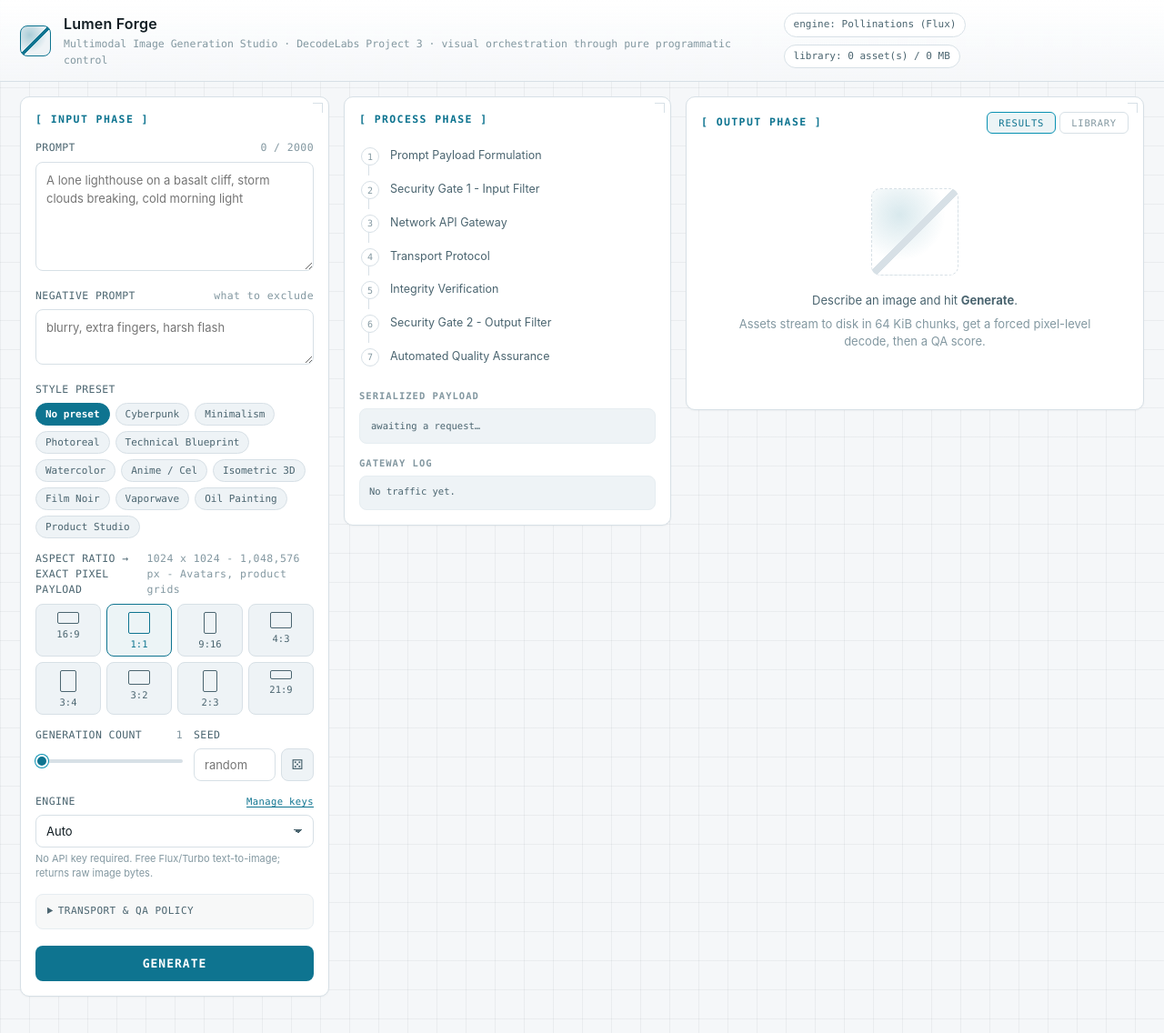
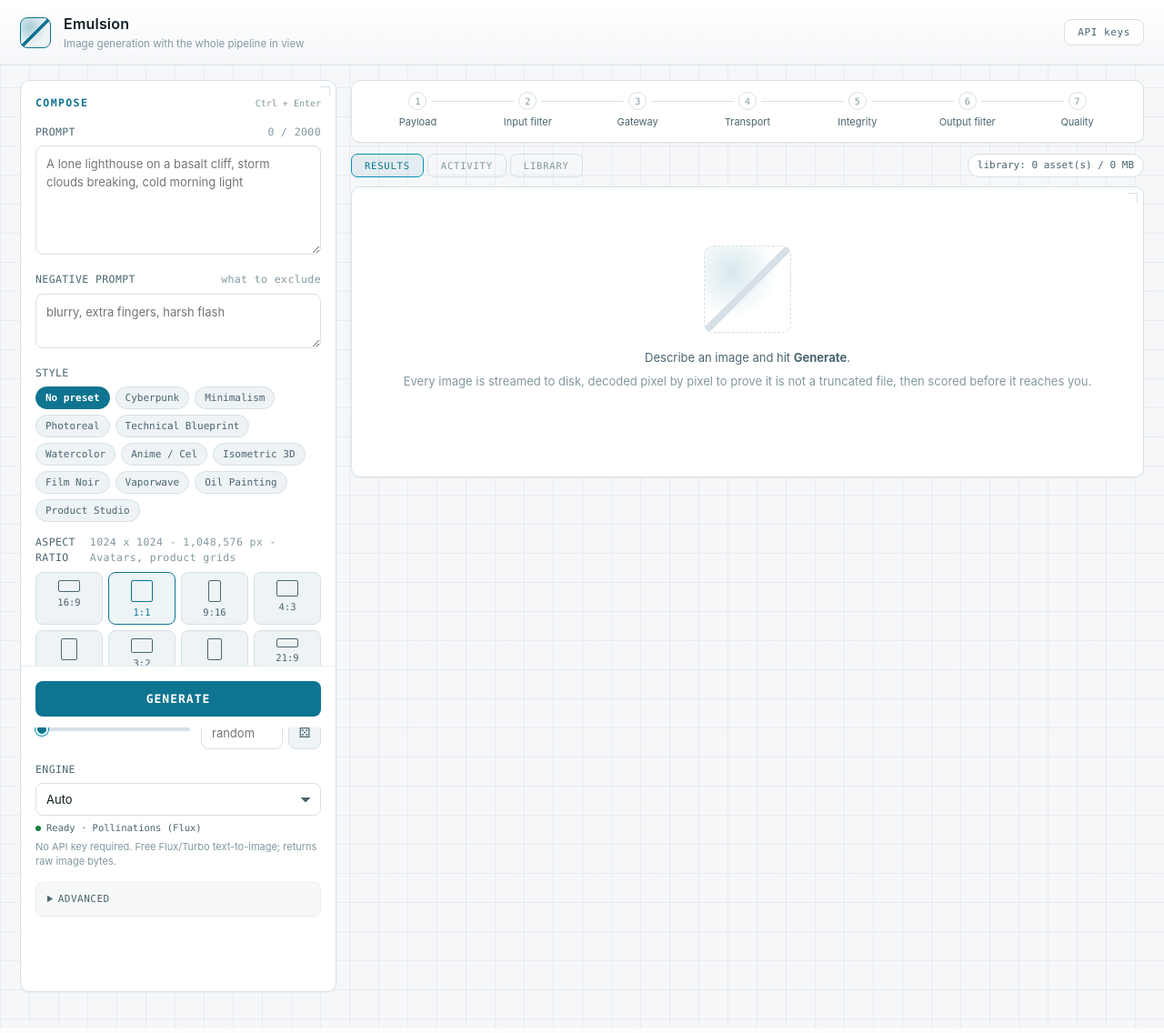
Before and after one commit to HassanKhalid8/Week3_GenerativeAI, a Flask app: template webapp/templates/index.html in a window 1280 px wide. Shown: the whole page at 91% size. Run offline with Flask 3, Linux system fonts and the light colour scheme; the template is opened without the code that fills it, so the values that code supplies are empty; some libraries are stand-ins or nearby versions.

Commit message:
name updated

```diff
--- a/imagestudio/__init__.py
+++ b/imagestudio/__init__.py
@@ -1,6 +1,6 @@
-"""Multimodal Image Generation Studio - DecodeLabs Generative AI Project 3.
+"""Emulsion - the image generation pipeline behind the studio.
 
-A text-to-image studio built as a six-stage production pipeline rather than a
+A text-to-image studio built as a seven-stage production pipeline rather than a
 single API call: payload formulation, a shielded network gateway, dual moderation
 gates, memory-safe chunked transport, forced pixel-level integrity verification,
 and automated quality assurance.
--- a/imagestudio/engine.py
+++ b/imagestudio/engine.py
@@ -1,4 +1,4 @@
-"""The orchestrator - the complete Project 3 blueprint, end to end.
+"""The orchestrator - the complete pipeline, end to end.
 
   1. Prompt payload formulation   params.py  + styles.py
   2. Network API gateway          transport.py (split timeout, backoff + jitter)
--- a/imagestudio/providers/__init__.py
+++ b/imagestudio/providers/__init__.py
@@ -38,7 +38,7 @@
 }
 
 # Free and key-less first, then free-with-key, then paid, then offline.
-AUTO_ORDER = ("pollinations", "gemini", "huggingface", "stability", "openai", "mock")
+AUTO_ORDER = ("pollinations", "huggingface", "gemini", "stability", "openai", "mock")
 
 
 def _options_for(name: str) -> dict:
--- a/imagestudio/storage.py
+++ b/imagestudio/storage.py
@@ -40,7 +40,7 @@
 
 def _fallback_root() -> Path:
     """The last-resort scratch directory. Writable everywhere, persistent nowhere."""
-    fallback = Path(tempfile.gettempdir()) / "lumen-forge-assets"
+    fallback = Path(tempfile.gettempdir()) / "emulsion-assets"
     fallback.mkdir(parents=True, exist_ok=True)
     return fallback
 
--- a/run.py
+++ b/run.py
@@ -102,7 +102,7 @@
 def main() -> int:
     parser = argparse.ArgumentParser(
         prog="run.py",
-        description="Lumen Forge - Multimodal Image Generation Studio - CLI pipeline",
+        description="Emulsion - Image Generation Studio - CLI pipeline",
     )
     parser.add_argument("prompt", nargs="?", help="the text description to render")
     parser.add_argument("-N", "--negative", default="", help="negative prompt")
--- a/webapp/app.py
+++ b/webapp/app.py
@@ -532,7 +532,7 @@
     args = parser.parse_args()
 
     active = provider_registry.resolve("auto")
-    print("  Lumen Forge - Multimodal Image Generation Studio")
+    print("  Emulsion - Image Generation Studio")
     print(f"  Engine    : {active.label} ({'no key required' if not active.env_key else active.env_key + ' detected'})")
     print(f"  Assets    : {assets_root()}")
     print(f"  Transport : {'single-request (serverless)' if SERVERLESS else 'server-sent events'}")
--- a/webapp/static/app.css
+++ b/webapp/static/app.css
@@ -1,4 +1,4 @@
-/* Lumen Forge - light blueprint console theme.
+/* Emulsion - light blueprint console theme.
    Light drafting grid, teal line work, monospaced instrumentation. */
 
 :root {
@@ -72,9 +72,17 @@
 }
 
 .topbar h1 { font-size: 16px; letter-spacing: 0.2px; }
-.sub { margin: 2px 0 0; font-size: 11.5px; color: var(--ink-faint); font-family: var(--mono); }
+.sub { margin: 2px 0 0; font-size: 11.5px; color: var(--ink-faint); }
 
-.topbar-meta { display: flex; gap: 8px; flex-wrap: wrap; }
+.topbar-actions { display: flex; align-items: center; gap: 10px; }
+
+.ghost-btn {
+  font-family: var(--mono); font-size: 11px; letter-spacing: 0.6px;
+  padding: 7px 14px; border-radius: 8px; cursor: pointer;
+  border: 1px solid var(--line); background: var(--panel); color: var(--ink-dim);
+  transition: color 0.15s, border-color 0.15s;
+}
+.ghost-btn:hover { color: var(--accent); border-color: var(--accent-dim); }
 
 .chip {
   font-family: var(--mono); font-size: 11px; padding: 4px 10px;
@@ -83,14 +91,19 @@
   white-space: nowrap;
 }
 
-/* ---------------- layout ---------------- */
-.layout {
+/* ---------------- layout ----------------
+   A composer rail and a work surface, rather than one column per pipeline
+   phase: the thing a visitor came to do is write a prompt and look at images,
+   so those get the room, and the instrumentation moves behind a tab. */
+.workspace {
   display: grid;
-  grid-template-columns: 340px 360px minmax(0, 1fr);
+  grid-template-columns: 348px minmax(0, 1fr);
   gap: 16px;
   padding: 16px 22px 40px;
   align-items: start;
 }
+
+.stagearea { min-width: 0; }
 
 .panel {
   background: var(--panel);
@@ -111,6 +124,33 @@
   font-family: var(--mono); font-size: 11.5px; letter-spacing: 1.4px;
   color: var(--accent); text-transform: uppercase; margin-bottom: 14px;
 }
+
+.panel-head {
+  display: flex; align-items: baseline; justify-content: space-between;
+  gap: 10px; margin-bottom: 14px;
+}
+.panel-head .panel-title { margin-bottom: 0; }
+.hint-inline { font-family: var(--mono); font-size: 10px; color: var(--ink-faint); }
+
+/* The composer is long; the action that ends it should never be scrolled off.
+   Sticky rather than a fixed footer, so it releases at the end of the column. */
+.composer-actions {
+  position: sticky; bottom: 0; z-index: 5;
+  margin: 4px -16px -16px; padding: 12px 16px;
+  background: var(--panel); border-top: 1px solid var(--line-soft);
+  border-radius: 0 0 var(--radius) var(--radius);
+}
+
+.engine-state {
+  display: block; margin-top: 6px;
+  font-family: var(--mono); font-size: 10.5px; color: var(--ink-dim);
+}
+.engine-state::before {
+  content: ""; display: inline-block; width: 6px; height: 6px; border-radius: 50%;
+  background: var(--ok); margin-right: 6px; vertical-align: middle;
+}
+.engine-state.unavailable { color: var(--bad); }
+.engine-state.unavailable::before { background: var(--bad); }
 
 /* ---------------- form controls ---------------- */
 .field { display: block; margin-bottom: 14px; }
@@ -373,17 +413,31 @@
 .hint { font-size: 11px; color: var(--ink-faint); line-height: 1.5; margin: 8px 0 0; }
 .hint code { color: var(--ink-dim); font-size: 10.5px; }
 
-/* ---------------- pipeline ---------------- */
-.stages { list-style: none; margin: 0 0 16px; padding: 0; counter-reset: stage; }
+/* ---------------- pipeline rail ----------------
+   The seven stages read left to right above the work surface, so progress is
+   glanceable while a batch runs without spending a whole column on it. */
+.runbar {
+  background: var(--panel); border: 1px solid var(--line);
+  border-radius: var(--radius); padding: 10px 12px; margin-bottom: 12px;
+  box-shadow: 0 1px 2px rgba(16, 28, 34, 0.04);
+  overflow-x: auto;
+}
+
+.stages {
+  list-style: none; margin: 0; padding: 0;
+  display: flex; align-items: flex-start; gap: 0; min-width: 660px;
+}
 
 .stage {
-  display: grid; grid-template-columns: 22px 1fr; gap: 10px;
-  padding: 8px 0 8px 2px; position: relative;
+  display: flex; flex-direction: column; align-items: center; gap: 6px;
+  flex: 1 1 0; min-width: 0; padding: 2px 4px; position: relative; text-align: center;
 }
+/* Connector runs dot-edge to dot-edge, behind nothing: the labels sit below. */
 .stage:not(:last-child)::before {
-  content: ""; position: absolute; left: 10px; top: 26px; bottom: -2px;
-  width: 1px; background: var(--line);
+  content: ""; position: absolute; top: 12px; left: calc(50% + 15px);
+  width: calc(100% - 30px); height: 1px; background: var(--line);
 }
+.stage > div { min-width: 0; max-width: 100%; }
 
 .stage-dot {
   width: 20px; height: 20px; border-radius: 50%; flex: none;
@@ -393,10 +447,14 @@
   z-index: 1; transition: all 0.25s;
 }
 
-.stage-name { font-size: 12.5px; color: var(--ink-dim); }
+.stage-name {
+  font-size: 11px; color: var(--ink-dim); line-height: 1.3;
+  overflow: hidden; text-overflow: ellipsis; white-space: nowrap;
+}
 .stage-detail {
-  font-family: var(--mono); font-size: 10.5px; color: var(--ink-faint);
-  margin-top: 2px; word-break: break-word;
+  font-family: var(--mono); font-size: 10px; color: var(--ink-faint);
+  margin-top: 2px; line-height: 1.3;
+  overflow: hidden; text-overflow: ellipsis; white-space: nowrap;
 }
 
 .stage[data-state="running"] .stage-dot {
@@ -440,18 +498,22 @@
 .log .bad { color: var(--bad); }
 .log .info { color: var(--accent); }
 
-/* ---------------- output ---------------- */
-.output-head { display: flex; align-items: center; justify-content: space-between; margin-bottom: 12px; }
-.output-head .panel-title { margin-bottom: 0; }
+/* ---------------- work surface ---------------- */
+.worktabs {
+  display: flex; align-items: center; justify-content: space-between;
+  gap: 12px; margin-bottom: 10px; flex-wrap: wrap;
+}
 
 .tabs { display: flex; gap: 4px; }
 .tab {
   background: transparent; border: 1px solid var(--line); color: var(--ink-faint);
   font-family: var(--mono); font-size: 10.5px; text-transform: uppercase; letter-spacing: 0.8px;
-  padding: 5px 12px; border-radius: 6px; cursor: pointer; transition: all 0.15s;
+  padding: 6px 14px; border-radius: 7px; cursor: pointer; transition: all 0.15s;
 }
 .tab:hover { color: var(--ink-dim); }
 .tab.active { color: var(--accent); border-color: var(--accent-dim); background: rgba(14, 116, 144, 0.08); }
+
+.workpanel { min-height: 320px; }
 
 .summary {
   display: flex; flex-wrap: wrap; gap: 8px; margin-bottom: 14px;
@@ -586,13 +648,14 @@
 .icon-btn.close { position: absolute; top: 10px; right: 10px; z-index: 2; font-size: 22px; line-height: 1; }
 
 /* responsive */
-@media (max-width: 1180px) {
-  .layout { grid-template-columns: 1fr 1fr; }
-  .output { grid-column: 1 / -1; }
+@media (max-width: 1080px) {
+  .workspace { grid-template-columns: 1fr; }
+  .composer-actions { position: static; margin: 4px 0 0; padding: 12px 0 0; }
 }
 @media (max-width: 760px) {
-  .layout { grid-template-columns: 1fr; padding: 12px; }
-  .topbar { flex-direction: column; align-items: flex-start; }
+  .workspace { padding: 12px; gap: 12px; }
+  .topbar { flex-direction: column; align-items: flex-start; gap: 10px; }
   .inspector-body { grid-template-columns: 1fr; }
   .ratio-grid { grid-template-columns: repeat(4, 1fr); }
+  .trace-block .code, .log { max-height: 150px; }
 }
--- a/webapp/static/app.js
+++ b/webapp/static/app.js
@@ -9,7 +9,21 @@
 const $ = (sel) => document.querySelector(sel);
 const $$ = (sel) => Array.from(document.querySelectorAll(sel));
 
-const KEY_STORE = "lumenforge.api-keys.v1";
+const KEY_STORE = "emulsion.api-keys.v1";
+const KEY_STORE_LEGACY = "lumenforge.api-keys.v1";
+
+/* A rename must not quietly sign people out of their own engines: keys saved
+   under the previous product name move across once, then the old entry goes. */
+(function migrateKeyStore() {
+  try {
+    const legacy = localStorage.getItem(KEY_STORE_LEGACY);
+    if (!legacy) return;
+    if (!localStorage.getItem(KEY_STORE)) localStorage.setItem(KEY_STORE, legacy);
+    localStorage.removeItem(KEY_STORE_LEGACY);
+  } catch {
+    /* storage unavailable - nothing saved, nothing to migrate */
+  }
+})();
 
 const state = {
   config: null,
@@ -88,7 +102,9 @@
     `The server is reachable but that route is not returning JSON, which points at ` +
     `the deployment's rewrite rules rather than the app itself. Check ${api("health")}.`;
   box.hidden = false;
-  $("#engine-chip").textContent = "engine: unavailable";
+  const engine = $("#engine-chip");
+  engine.textContent = "Engine unavailable";
+  engine.classList.add("unavailable");
   $("#library-chip").textContent = "library: unavailable";
   $("#generate").disabled = true;
   console.error("boot failed:", error);
@@ -216,7 +232,8 @@
     /* keep whatever the config call gave us */
   }
   const active = state.config.providers.find((p) => p.name === state.config.active_provider);
-  $("#engine-chip").textContent = `engine: ${active ? active.label : state.config.active_provider}`;
+  // The resolved engine belongs next to the picker, where the choice is made.
+  $("#engine-chip").textContent = `Ready · ${active ? active.label : state.config.active_provider}`;
 
   // A saved key may have been removed while its engine was selected.
   if (state.provider !== "auto") {
@@ -435,13 +452,7 @@
   });
 
   $$(".tab").forEach((tab) => {
-    tab.addEventListener("click", () => {
-      $$(".tab").forEach((t) => t.classList.toggle("active", t === tab));
-      const showLibrary = tab.dataset.tab === "library";
-      $("#tab-results").hidden = showLibrary;
-      $("#tab-library").hidden = !showLibrary;
-      if (showLibrary) loadLibrary();
-    });
+    tab.addEventListener("click", () => showTab(tab.dataset.tab));
   });
 
   $("#inspector-close").addEventListener("click", closeInspector);
@@ -455,7 +466,33 @@
   });
 }
 
+/** Switch the work surface. Panels declare which tab owns them, so adding one
+    is a matter of markup rather than another branch here. */
+function showTab(name) {
+  $$(".tab").forEach((tab) => {
+    const on = tab.dataset.tab === name;
+    tab.classList.toggle("active", on);
+    tab.setAttribute("aria-selected", String(on));
+  });
+  $$("[data-panel]").forEach((panel) => {
+    panel.hidden = panel.dataset.panel !== name;
+  });
+  if (name === "library") loadLibrary();
+}
+
 /* --------------------------------------------------------------- stages */
+
+/* The rail runs across the top, so it shows a short name and keeps the server's
+   full label as the tooltip. Anything not listed falls back to that label. */
+const STAGE_SHORT = {
+  payload: "Payload",
+  gate1: "Input filter",
+  network: "Gateway",
+  transport: "Transport",
+  integrity: "Integrity",
+  gate2: "Output filter",
+  qa: "Quality",
+};
 
 function renderStages() {
   const host = $("#stages");
@@ -465,12 +502,14 @@
     item.className = "stage";
     item.dataset.stage = stage.key;
     item.dataset.state = "idle";
+    item.title = stage.label;
     item.innerHTML = `
       <span class="stage-dot">${index + 1}</span>
       <div>
-        <div class="stage-name">${stage.label}</div>
+        <div class="stage-name"></div>
         <div class="stage-detail"></div>
       </div>`;
+    item.querySelector(".stage-name").textContent = STAGE_SHORT[stage.key] || stage.label;
     host.appendChild(item);
   });
 }
--- a/webapp/templates/index.html
+++ b/webapp/templates/index.html
@@ -3,7 +3,8 @@
 <head>
 <meta charset="utf-8" />
 <meta name="viewport" content="width=device-width, initial-scale=1" />
-<title>Lumen Forge — Multimodal Image Generation Studio</title>
+<title>Emulsion — Image Generation Studio</title>
+<meta name="description" content="Generate images from a prompt, with the whole pipeline — payload, transport, integrity and quality checks — visible while it runs." />
 <link rel="preconnect" href="https://fonts.googleapis.com" />
 <link rel="stylesheet" href="/static/app.css" />
 <!-- How this page should address the server. The default suits any host that
@@ -18,21 +19,23 @@
   <div class="brand">
     <span class="brand-mark" aria-hidden="true"></span>
     <div>
-      <h1>Lumen Forge</h1>
-      <p class="sub">Multimodal Image Generation Studio &middot; DecodeLabs Project 3 &middot; visual orchestration through pure programmatic control</p>
+      <h1>Emulsion</h1>
+      <p class="sub">Image generation with the whole pipeline in view</p>
     </div>
   </div>
-  <div class="topbar-meta">
-    <div class="chip" id="engine-chip">engine: &mdash;</div>
-    <div class="chip" id="library-chip">library: &mdash;</div>
+  <div class="topbar-actions">
+    <button type="button" id="open-vault" class="ghost-btn">API keys</button>
   </div>
 </header>
 
-<main class="layout">
+<main class="workspace">
 
-  <!-- ===================== CONTROL COLUMN ===================== -->
-  <section class="panel controls" aria-label="Generation controls">
-    <h2 class="panel-title">[ Input Phase ]</h2>
+  <!-- ===================== COMPOSER ===================== -->
+  <aside class="panel composer" aria-label="Composer">
+    <div class="panel-head">
+      <h2 class="panel-title">Compose</h2>
+      <span class="hint-inline">Ctrl + Enter</span>
+    </div>
 
     <label class="field">
       <span class="label-row">
@@ -51,13 +54,13 @@
     </label>
 
     <div class="field">
-      <span class="label-row"><span>Style preset</span></span>
+      <span class="label-row"><span>Style</span></span>
       <div id="styles" class="chip-grid"></div>
     </div>
 
     <div class="field">
       <span class="label-row">
-        <span>Aspect ratio &rarr; exact pixel payload</span>
+        <span>Aspect ratio</span>
         <em id="ratio-detail" class="muted">&mdash;</em>
       </span>
       <div id="ratios" class="ratio-grid"></div>
@@ -65,7 +68,7 @@
 
     <div class="row">
       <label class="field grow">
-        <span class="label-row"><span>Generation count</span><em id="count-value">1</em></span>
+        <span class="label-row"><span>Images</span><em id="count-value">1</em></span>
         <input type="range" id="count" min="1" max="4" step="1" value="1" />
       </label>
       <label class="field seed-field">
@@ -78,10 +81,7 @@
     </div>
 
     <div class="field">
-      <span class="label-row">
-        <span>Engine</span>
-        <button type="button" id="open-vault" class="link-btn">Manage keys</button>
-      </span>
+      <span class="label-row"><span>Engine</span></span>
       <div class="combo" id="provider-combo">
         <button type="button" id="provider-trigger" class="combo-trigger"
                 role="combobox" aria-expanded="false" aria-haspopup="listbox"
@@ -91,11 +91,12 @@
         <ul class="combo-list" id="provider-list" role="listbox"
             aria-label="Generation engine" tabindex="-1" hidden></ul>
       </div>
+      <small id="engine-chip" class="engine-state">Resolving&hellip;</small>
       <small id="provider-note" class="muted"></small>
     </div>
 
     <details class="advanced">
-      <summary>Transport &amp; QA policy</summary>
+      <summary>Advanced</summary>
       <div class="row">
         <label class="field grow">
           <span class="label-row"><span>Connect timeout</span><em id="ct-value">3.05s</em></span>
@@ -112,62 +113,66 @@
           <input type="range" id="max-retries" min="0" max="6" step="1" value="3" />
         </label>
         <label class="field grow">
-          <span class="label-row"><span>QA threshold</span><em id="qa-value">7.0</em></span>
+          <span class="label-row"><span>Quality gate</span><em id="qa-value">7.0</em></span>
           <input type="range" id="qa-threshold" min="0" max="10" step="0.5" value="7" />
         </label>
       </div>
       <label class="checkbox">
         <input type="checkbox" id="qa-discard" />
-        <span>Discard assets that fall below the QA gate</span>
+        <span>Discard images that fall below the quality gate</span>
       </label>
       <p class="hint">
-        The split timeout is passed to <code>requests</code> as <code>(connect, read)</code>.
-        Connect failures fail fast; read failures retry with exponential backoff and jitter.
+        Timeouts are split into <code>(connect, read)</code>. Connect failures fail fast;
+        read failures retry with exponential backoff and jitter.
       </p>
     </details>
 
-    <button id="generate" class="primary">Generate</button>
-    <p id="form-error" class="form-error" hidden></p>
-  </section>
+    <div class="composer-actions">
+      <button id="generate" class="primary">Generate</button>
+      <p id="form-error" class="form-error" hidden></p>
+    </div>
+  </aside>
 
-  <!-- ===================== PIPELINE COLUMN ===================== -->
-  <section class="panel pipeline" aria-label="Pipeline trace">
-    <h2 class="panel-title">[ Process Phase ]</h2>
-    <ol id="stages" class="stages"></ol>
+  <!-- ===================== STAGE ===================== -->
+  <section class="stagearea" aria-label="Results">
 
-    <div class="trace-block">
-      <h3>Serialized payload</h3>
-      <pre id="payload-view" class="code">awaiting a request&hellip;</pre>
+    <div class="runbar">
+      <ol id="stages" class="stages"></ol>
     </div>
 
-    <div class="trace-block">
-      <h3>Gateway log</h3>
-      <div id="log" class="log"><p class="muted">No traffic yet.</p></div>
-    </div>
-  </section>
-
-  <!-- ===================== OUTPUT COLUMN ===================== -->
-  <section class="panel output" aria-label="Generated assets">
-    <div class="output-head">
-      <h2 class="panel-title">[ Output Phase ]</h2>
-      <div class="tabs">
-        <button class="tab active" data-tab="results">Results</button>
-        <button class="tab" data-tab="library">Library</button>
+    <div class="worktabs">
+      <div class="tabs" role="tablist" aria-label="Workspace">
+        <button class="tab active" data-tab="results" role="tab" aria-selected="true">Results</button>
+        <button class="tab" data-tab="activity" role="tab" aria-selected="false">Activity</button>
+        <button class="tab" data-tab="library" role="tab" aria-selected="false">Library</button>
       </div>
+      <span class="chip" id="library-chip">library: &mdash;</span>
     </div>
 
-    <div id="tab-results">
+    <div class="panel workpanel" id="tab-results" data-panel="results">
       <div id="summary" class="summary" hidden></div>
       <div id="gallery" class="gallery">
         <div class="empty">
           <div class="empty-frame" aria-hidden="true"></div>
           <p>Describe an image and hit <strong>Generate</strong>.</p>
-          <p class="muted">Assets stream to disk in 64&nbsp;KiB chunks, get a forced pixel-level decode, then a QA score.</p>
+          <p class="muted">Every image is streamed to disk, decoded pixel by pixel to prove it is
+            not a truncated file, then scored before it reaches you.</p>
         </div>
       </div>
     </div>
 
-    <div id="tab-library" hidden>
+    <div class="panel workpanel" id="tab-activity" data-panel="activity" hidden>
+      <div class="trace-block">
+        <h3>Request payload</h3>
+        <pre id="payload-view" class="code">awaiting a request&hellip;</pre>
+      </div>
+      <div class="trace-block">
+        <h3>Gateway log</h3>
+        <div id="log" class="log"><p class="muted">No traffic yet.</p></div>
+      </div>
+    </div>
+
+    <div class="panel workpanel" id="tab-library" data-panel="library" hidden>
       <div id="library" class="library"></div>
     </div>
   </section>
@@ -177,7 +182,7 @@
 <div id="keyvault" class="inspector" hidden>
   <div class="inspector-panel kv-panel" role="dialog" aria-modal="true" aria-labelledby="kv-title">
     <button id="keyvault-close" class="icon-btn close" aria-label="Close">&times;</button>
-    <h3 class="panel-title" id="kv-title">[ API Key Vault ]</h3>
+    <h3 class="panel-title" id="kv-title">API keys</h3>
 
     <div class="kv-privacy">
       <p class="kv-privacy-head">Your keys stay yours</p>
@@ -196,7 +201,7 @@
 
 <!-- asset inspector -->
 <div id="inspector" class="inspector" hidden>
-  <div class="inspector-panel" role="dialog" aria-modal="true" aria-label="Asset details">
+  <div class="inspector-panel" role="dialog" aria-modal="true" aria-label="Image details">
     <button id="inspector-close" class="icon-btn close" aria-label="Close">&times;</button>
     <div class="inspector-body">
       <img id="inspector-image" alt="" />
```
Also changed, not shown: imagestudio/providers/gemini.py (+7 -3 lines), README.md, docs/banner.svg, docs/interface.svg (added), 1 other file.
